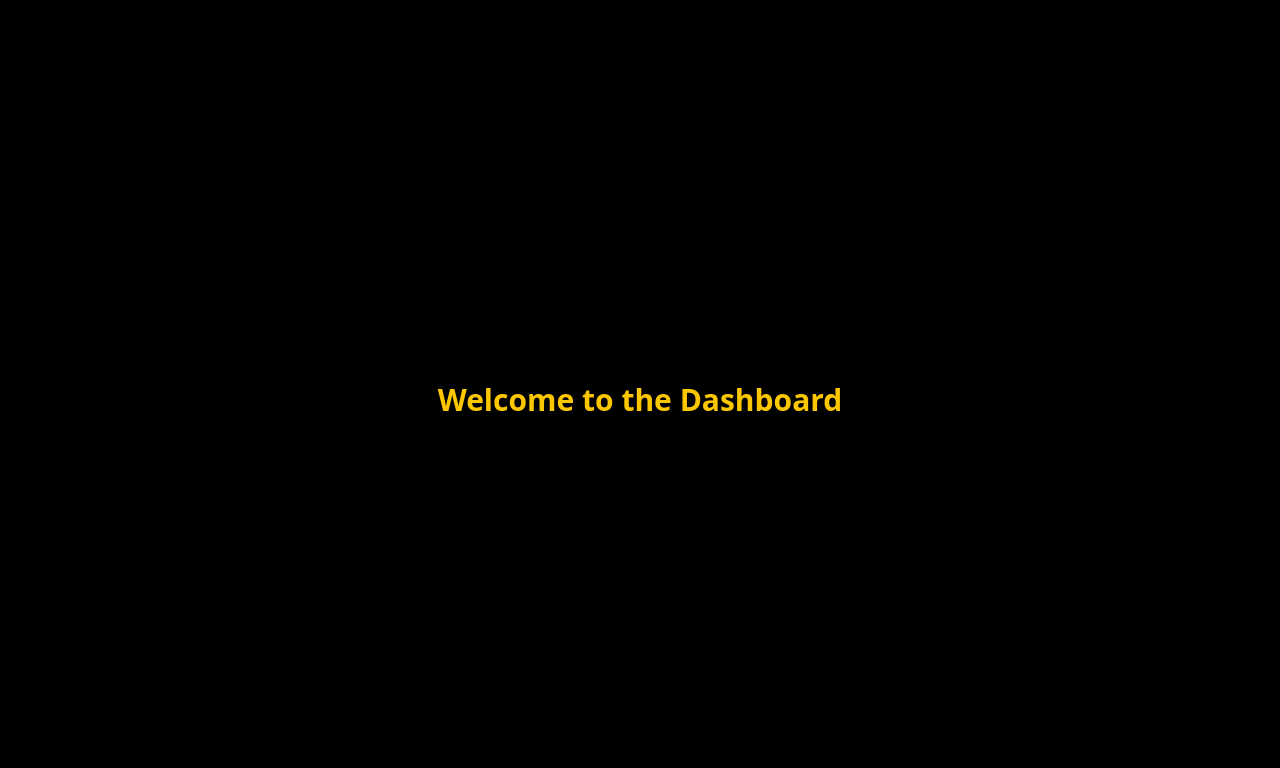
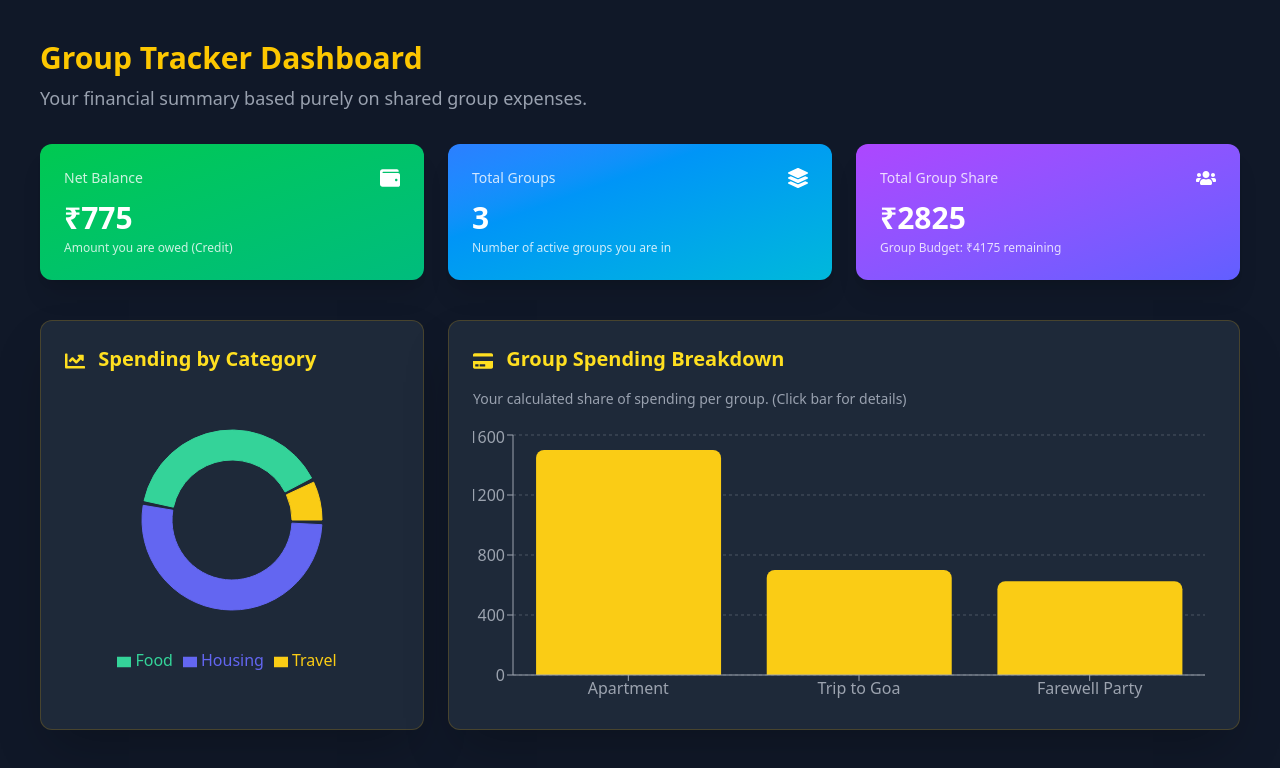
Before and after one commit to azafathima02/Expense_splitter, a React (Vite) app: page /dashboard in a window 1280 px wide. Shown: the top 768 px of the page. Built offline with nearby package versions, Linux system fonts and the light colour scheme.

Commit message:
dashboard added

```diff
--- a/package.json
+++ b/package.json
@@ -15,9 +15,12 @@
     "@fortawesome/react-fontawesome": "^3.1.0",
     "@tailwindcss/vite": "^4.1.16",
     "axios": "^1.13.1",
+    "framer-motion": "^12.23.24",
     "react": "^19.1.1",
     "react-dom": "^19.1.1",
+    "react-icons": "^5.5.0",
     "react-router-dom": "^7.9.5",
+    "recharts": "^3.3.0",
     "tailwindcss": "^4.1.16"
   },
   "devDependencies": {
--- a/src/App.jsx
+++ b/src/App.jsx
@@ -13,7 +13,6 @@ function App() {
       <Route path="/register" element={<Register />} />
       <Route path="/dashboard" element={<Dashboard />} />
       <Route path="/expenses" element={<Expenses />} /> {/* new route */}
-
     </Routes>
   );
 }
--- a/src/pages/dashboard.jsx
+++ b/src/pages/dashboard.jsx
@@ -1,9 +1,311 @@
-// Dashboard.jsx
+import React, { useMemo } from "react";
+import { motion } from "framer-motion";
 
-export default function Dashboard() {
+import {
+  BarChart,
+  Bar,
+  XAxis,
+  YAxis,
+  Tooltip,
+  ResponsiveContainer,
+  PieChart,
+  Pie,
+  Cell,
+  Legend,
+  CartesianGrid,
+} from "recharts";
+import {
+  FaUsers,
+  FaWallet,
+  FaLayerGroup,
+  FaChartPie,
+  FaCreditCard,
+  FaChartLine,
+} from "react-icons/fa";
+
+// MOCK DATA
+
+const CURRENT_USER = "john";
+
+const GROUP_MOCK_EXPENSES = [
+  {
+    groupId: "G1",
+    groupName: "Trip to Goa",
+    payer: "john",
+    amount: 600,
+    description: "Toll fee",
+    members: ["john", "max", "kunal"],
+    category: "Travel",
+  },
+  {
+    groupId: "G1",
+    groupName: "Trip to Goa",
+    payer: "max",
+    amount: 1000,
+    description: "Dinner",
+    members: ["john", "max"],
+    category: "Food",
+  },
+
+  {
+    groupId: "G2",
+    groupName: "Apartment",
+    payer: "john",
+    amount: 3000,
+    description: "Rent",
+    members: ["john", "kunal"],
+    category: "Housing",
+  },
+
+  {
+    groupId: "G3",
+    groupName: "Farewell Party",
+    payer: "kunal",
+    amount: 2500,
+    description: "Cake",
+    members: ["john", "kunal", "max", "shweta"],
+    category: "Food",
+  },
+];
+
+const MOCK_BUDGETS = {
+  groupBudget: 7000,
+};
+
+//  DATA TRANSFORMATION LOGIC (Group-Only Focus)
+
+const calculateUserSummary = (expenses, currentUser, budgets) => {
+  let netBalance = 0;
+  let totalGroupSpent = 0;
+  let groupSpendingMap = {};
+  let categoryMap = {};
+  const groups = new Set();
+
+  expenses.forEach((expense) => {
+    const isGroupExpense = expense.members.length > 1;
+    const isMember = expense.members.includes(currentUser);
+
+    if (!isGroupExpense || !isMember) return;
+
+    const amount = expense.amount || 0;
+    const share = amount / expense.members.length;
+    const category = expense.category || "Other";
+
+    //  Accumulate Totals
+    groups.add(expense.groupName);
+    totalGroupSpent += share;
+
+    //  Net Balance Calculation
+    if (expense.payer === currentUser) {
+      netBalance += amount - share;
+    } else {
+      netBalance -= share;
+    }
+
+    // Group Breakdown Map for Bar Chart
+    const groupName = expense.groupName;
+    groupSpendingMap[groupName] = (groupSpendingMap[groupName] || 0) + share;
+
+    // Category Breakdown Map for Pie Chart
+    categoryMap[category] = (categoryMap[category] || 0) + share;
+  });
+
+  const groupBreakdownData = Object.keys(groupSpendingMap)
+    .map((name) => ({
+      name: name,
+      "Your Share": Math.round(groupSpendingMap[name]),
+    }))
+    .sort((a, b) => b["Your Share"] - a["Your Share"]);
+
+  const categoryData = Object.keys(categoryMap).map((category) => ({
+    name: category,
+    value: Math.round(categoryMap[category]),
+  }));
+
+  return {
+    netBalance: Math.round(netBalance),
+    totalGroupSpent: Math.round(totalGroupSpent),
+    totalGroups: groups.size,
+    groupRemaining: budgets.groupBudget - Math.round(totalGroupSpent),
+    groupBreakdownData,
+    categoryData,
+  };
+};
+
+//  DASHBOARD COMPONENT
+
+const Dashboard = () => {
+  const summary = useMemo(
+    () => calculateUserSummary(GROUP_MOCK_EXPENSES, CURRENT_USER, MOCK_BUDGETS),
+    []
+  );
+
+  const cards = [
+    {
+      title: "Net Balance",
+      value: `₹${summary.netBalance}`,
+      icon: <FaWallet />,
+      color:
+        summary.netBalance >= 0
+          ? "from-green-500 to-emerald-500"
+          : "from-red-500 to-pink-500",
+      description:
+        summary.netBalance >= 0
+          ? "Amount you are owed (Credit)"
+          : "Amount you owe (Debit)",
+    },
+    {
+      title: "Total Groups",
+      value: summary.totalGroups,
+      icon: <FaLayerGroup />,
+      color: "from-blue-500 to-cyan-500",
+      description: "Number of active groups you are in",
+    },
+    {
+      title: "Total Group Share",
+      value: `₹${summary.totalGroupSpent}`,
+      icon: <FaUsers />,
+      color: "from-purple-500 to-indigo-500",
+      description: `Group Budget: ₹${summary.groupRemaining} remaining`,
+    },
+  ];
+
+  // Colors for the Pie Chart categories
+  const PIE_COLORS = ["#facc15", "#34d399", "#6366f1", "#fb7185", "#38bdf8"];
+
+  // Placeholder for router navigation
+  const handleGroupClick = (data) => {
+    console.log(`Navigating to group detail page for: ${data.name}`);
+    alert(`Navigating to the transaction list for the group: ${data.name}`);
+  };
+
   return (
-    <div className="min-h-screen flex items-center justify-center bg-black text-yellow-400 text-3xl font-bold">
-      Welcome to the Dashboard
+    <div className="min-h-screen bg-gray-900 p-6 md:p-10 text-white">
+      <h1 className="text-3xl font-extrabold text-yellow-400 mb-2">
+        Group Tracker Dashboard
+      </h1>
+      <p className="text-lg text-gray-400 mb-8">
+        Your financial summary based purely on shared group expenses.
+      </p>
+
+      {/* --- Summary Cards --- */}
+      <div className="grid grid-cols-1 sm:grid-cols-2 lg:grid-cols-3 gap-6">
+        {cards.map((card, i) => (
+          <motion.div
+            key={i}
+            initial={{ opacity: 0, y: 20 }}
+            animate={{ opacity: 1, y: 0 }}
+            transition={{ duration: 0.3, delay: i * 0.1 }}
+            whileHover={{
+              scale: 1.03,
+              boxShadow: "0 10px 15px -3px rgba(251, 191, 36, 0.3)",
+            }}
+            className={`p-6 rounded-xl shadow-xl text-white bg-gradient-to-br ${card.color} flex flex-col justify-between h-full cursor-pointer transition-all duration-300 transform`}
+          >
+            <div className="flex justify-between items-center mb-3">
+              <h3 className="text-sm font-medium opacity-80">{card.title}</h3>
+              <div className="text-xl">{card.icon}</div>
+            </div>
+            <p className="text-3xl font-extrabold mb-1">{card.value}</p>
+            <p className="text-xs font-light opacity-80">{card.description}</p>
+          </motion.div>
+        ))}
+      </div>
+
+      {/* --- Charts Section --- */}
+      <div className="grid grid-cols-1 lg:grid-cols-3 gap-6 mt-10">
+        {/* PIE CHART: Category Breakdown  */}
+        <div className="lg:col-span-1 bg-gray-800 p-6 rounded-xl shadow-2xl border border-yellow-500/20">
+          <h2 className="text-xl font-semibold mb-6 text-yellow-300">
+            <FaChartLine className="inline mr-2" /> Spending by Category
+          </h2>
+          <ResponsiveContainer width="100%" height={280}>
+            <PieChart>
+              <Pie
+                data={summary.categoryData}
+                cx="50%"
+                cy="50%"
+                innerRadius={60}
+                outerRadius={90}
+                paddingAngle={3}
+                dataKey="value"
+                nameKey="name"
+              >
+                {summary.categoryData.map((entry, index) => (
+                  <Cell
+                    key={`cell-${index}`}
+                    fill={PIE_COLORS[index % PIE_COLORS.length]}
+                    stroke={PIE_COLORS[index % PIE_COLORS.length]}
+                  />
+                ))}
+              </Pie>
+              <Tooltip
+                formatter={(value) => [
+                  `₹${value.toLocaleString("en-IN")}`,
+                  "Share",
+                ]}
+                contentStyle={{
+                  backgroundColor: "#1F2937",
+                  border: "1px solid #4B5563",
+                  borderRadius: "8px",
+                  color: "#fff",
+                }}
+              />
+              <Legend
+                wrapperStyle={{ color: "#9CA3AF", paddingTop: "10px" }}
+                layout="horizontal"
+                verticalAlign="bottom"
+                align="center"
+              />
+            </PieChart>
+          </ResponsiveContainer>
+        </div>
+
+        {/* BAR CHART: Group Spending Breakdown */}
+        <div className="lg:col-span-2 bg-gray-800 p-6 rounded-xl shadow-2xl border border-yellow-500/20">
+          <h2 className="text-xl font-semibold mb-4 text-yellow-300">
+            <FaCreditCard className="inline mr-2" /> Group Spending Breakdown
+          </h2>
+          <p className="text-sm text-gray-400 mb-4">
+            Your calculated share of spending per group. (Click bar for details)
+          </p>
+          <ResponsiveContainer width="100%" height={280}>
+            <BarChart
+              data={summary.groupBreakdownData}
+              margin={{ top: 10, right: 10, bottom: 0, left: -20 }}
+            >
+              <CartesianGrid
+                strokeDasharray="3 3"
+                stroke="#4B5563"
+                vertical={false}
+              />
+              <XAxis dataKey="name" stroke="#9CA3AF" />
+              <YAxis stroke="#9CA3AF" />
+              <Tooltip
+                formatter={(value) => [
+                  `₹${value.toLocaleString("en-IN")}`,
+                  "Your Share",
+                ]}
+                contentStyle={{
+                  backgroundColor: "#1F2937",
+                  border: "1px solid #4B5563",
+                  borderRadius: "8px",
+                  color: "#fff",
+                }}
+              />
+              <Bar
+                dataKey="Your Share"
+                fill="#facc15"
+                radius={[8, 8, 0, 0]}
+                cursor="pointer"
+                onClick={handleGroupClick}
+              />
+            </BarChart>
+          </ResponsiveContainer>
+        </div>
+      </div>
     </div>
   );
-}
+};
+
+export default Dashboard;
```
Also changed, not shown: 1 other file (tests, documents, lock files or other folders).
